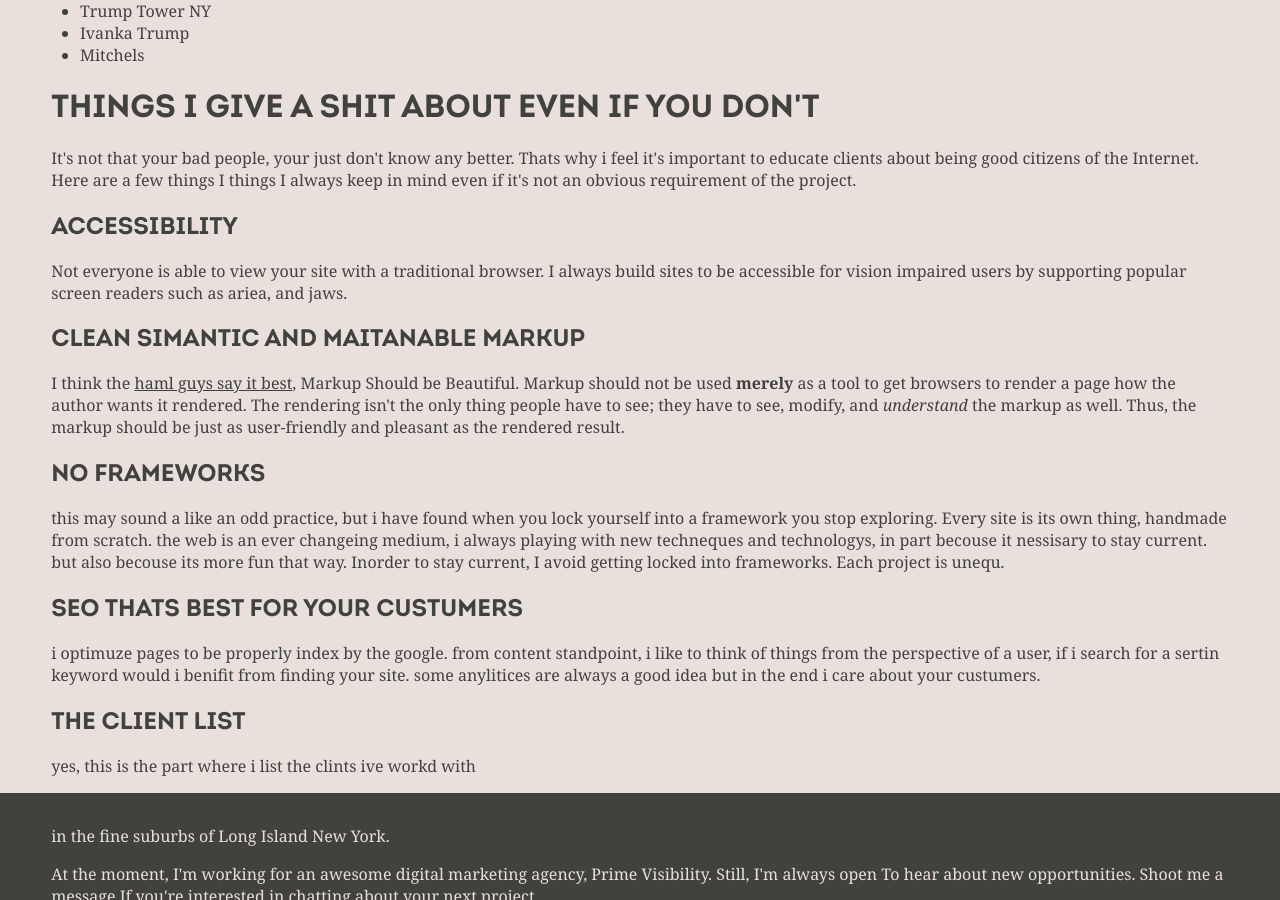
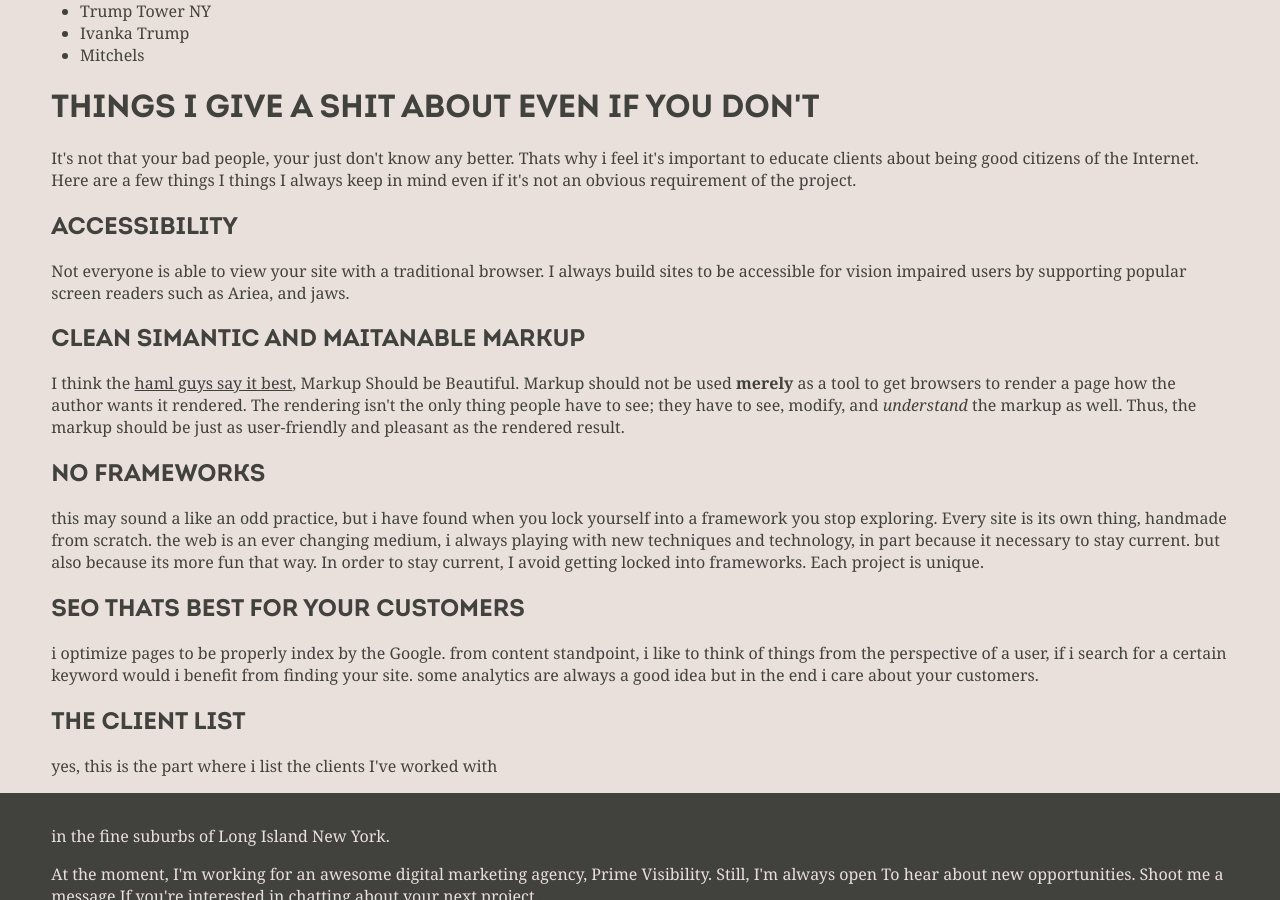
Before and after one commit to s8m2s/s8m2s.github.io, a Jekyll site: the page built from index.html, in a window 1280 px wide and 900 px high, scrolled down 1760 px. Built offline with Jekyll 4.4.1, drawn with Linux system fonts in a browser that asks for light colours; some of the changed text lies outside the part shown.

```diff
--- a/index.html
+++ b/index.html
@@ -13,7 +13,7 @@ description: I design and develop responsive and seo friendly web sites out of L
         <h1>A front end web developer and designer </h1>
         <p>building hand crafted websites in the fine suburbs of Long Island </p>
       </div>
-        <p>Sometimes, though rarely, I update my <a href="/blog">blog</a></p>
+        <p>This site is still very much a work in progress.</a></p>
       <div class="cta"><a class="btn" href="mailto:scottstamile@gmail.com">Send an Email</a></div>
     </section>
   </div>
@@ -90,18 +90,18 @@ description: I design and develop responsive and seo friendly web sites out of L
       <p>It's not that your bad people, your just don't know any better. Thats why i feel it's important to educate clients about being good citizens of the Internet. Here are a few things I things I always keep in mind even if it's not an obvious requirement of the project.</p>
 
       <h2>Accessibility</h2>
-      <p>Not everyone is able to view your site with a traditional browser. I always build sites to be accessible for vision impaired users by supporting popular screen readers such as ariea, and jaws.</p>
+      <p>Not everyone is able to view your site with a traditional browser. I always build sites to be accessible for vision impaired users by supporting popular screen readers such as Ariea, and jaws.</p>
 
       <h2>Clean Simantic and maitanable Markup</h2>
       <p>I think the <a href="http://haml.info/about.html#core_principles" >haml guys say it best</a>, Markup Should be Beautiful. Markup should not be used <strong>merely</strong> as a tool to get browsers to render a page how the author wants it rendered. The rendering isn't the only thing people have to see; they have to see, modify, and <em>understand</em> the markup as well. Thus, the markup should be just as user-friendly and pleasant as the rendered result.</p>
 
       <h2>no frameworks</h2>
-      <p>this may sound a like an odd practice, but i have found when you lock yourself into a framework you stop exploring. Every site is its own thing, handmade from scratch. the web is an ever changeing medium, i always playing with new techneques and technologys, in part becouse it nessisary to stay current. but also becouse its more fun that way.
-      Inorder to stay current, I avoid getting locked into frameworks. Each project is unequ.
+      <p>this may sound a like an odd practice, but i have found when you lock yourself into a framework you stop exploring. Every site is its own thing, handmade from scratch. the web is an ever changing medium, i always playing with new techniques and technology, in part because it necessary to stay current. but also because its more fun that way.
+      In order to stay current, I avoid getting locked into frameworks. Each project is unique.
       </p>
 
-      <h2>seo thats best for your custumers</h2>
-      <p>i optimuze pages to be properly index by the google. from content standpoint, i like to think of things from the perspective of a user, if i search for a sertin keyword would i benifit from finding your site. some anylitices are always a good idea but in the end i care about your custumers.</p>
+      <h2>seo thats best for your customers</h2>
+      <p>i optimize pages to be properly index by the Google. from content standpoint, i like to think of things from the perspective of a user, if i search for a certain keyword would i benefit from finding your site. some analytics are always a good idea but in the end i care about your customers.</p>
 
     </section>
   </div>
@@ -110,7 +110,7 @@ description: I design and develop responsive and seo friendly web sites out of L
   	<section>
 
   		<h2>The client list</h2>
-  		<p>yes, this is the part where i list the clints ive workd with</p>
+  		<p>yes, this is the part where i list the clients I've worked with</p>
 
   	</section>
   </div>
```
Also changed, not shown: other parts of index.html (+1 -1 lines).
